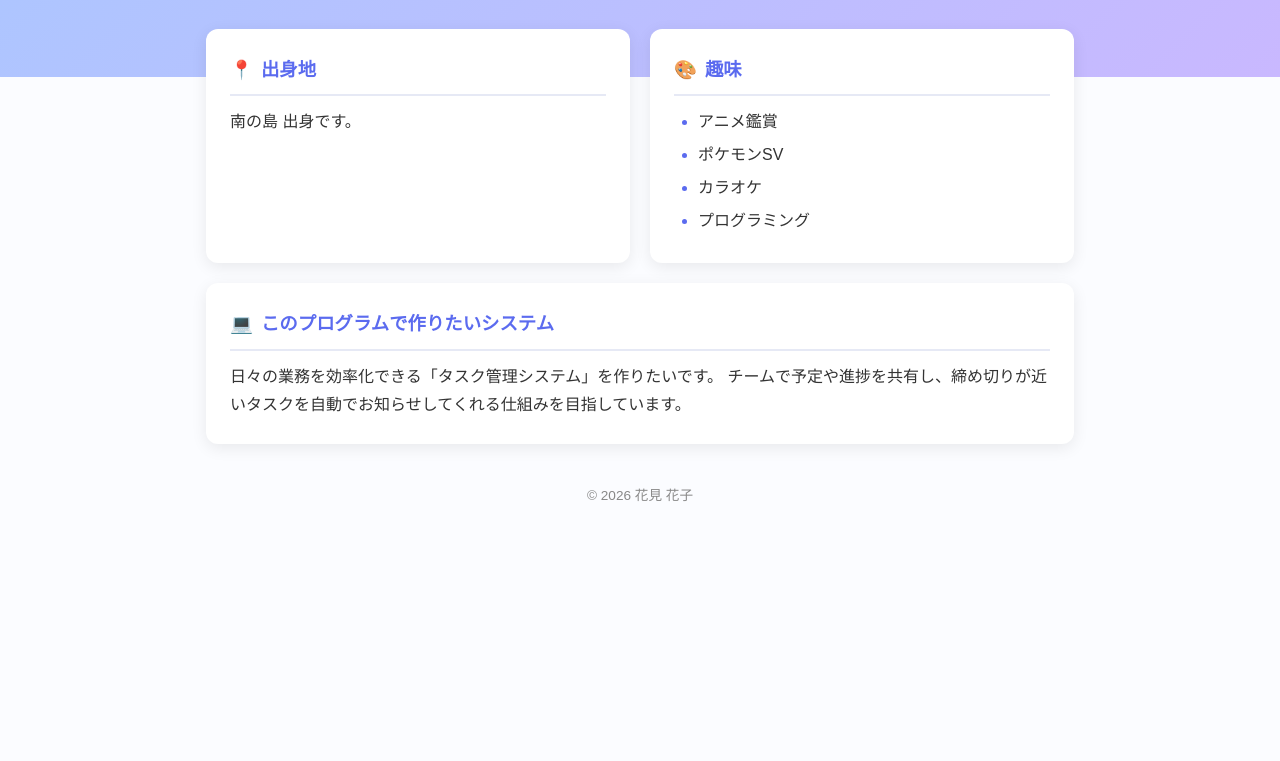
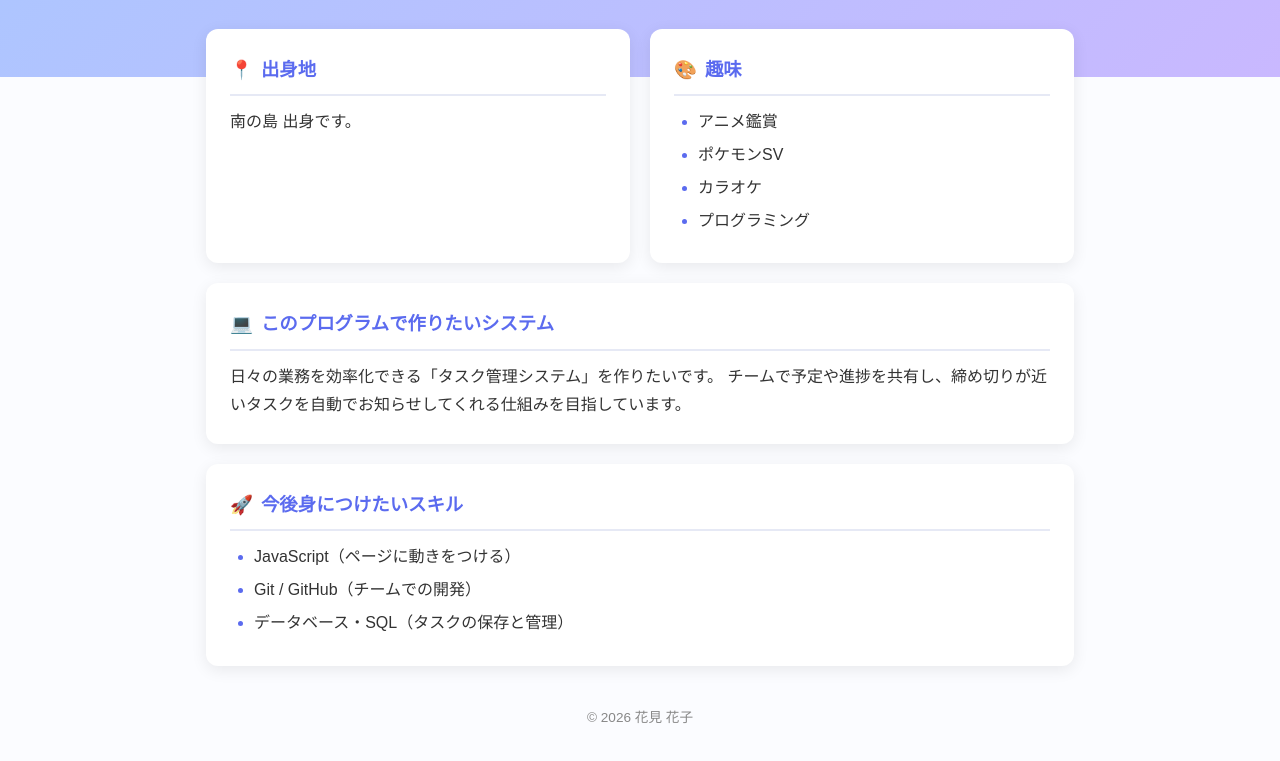
Before and after one commit to kuniyoshi-w/claude-practice, a plain HTML site: page index.html in a window 1280 px wide. Shown: the part 293-1054 px from the top of the page. Before the commit the page ends 842 px from the top, so only its background shows below. Drawn offline with Linux system fonts and the light colour scheme.

Commit message:
自己紹介ページに「今後身につけたいスキル」欄を追加
Co-Authored-By: Claude Opus 5.5 <noreply@anthropic.com>

```diff
--- a/index.html
+++ b/index.html
@@ -40,6 +40,16 @@
         チームで予定や進捗を共有し、締め切りが近いタスクを自動でお知らせしてくれる仕組みを目指しています。
       </p>
     </section>
+
+    <section class="card card-wide">
+      <h2><span class="icon">🚀</span>今後身につけたいスキル</h2>
+      <!-- ▼ 身につけたいスキルを書き換え・追加してください -->
+      <ul class="hobby-list">
+        <li>JavaScript（ページに動きをつける）</li>
+        <li>Git / GitHub（チームでの開発）</li>
+        <li>データベース・SQL（タスクの保存と管理）</li>
+      </ul>
+    </section>
   </main>
 
   <footer>
```
